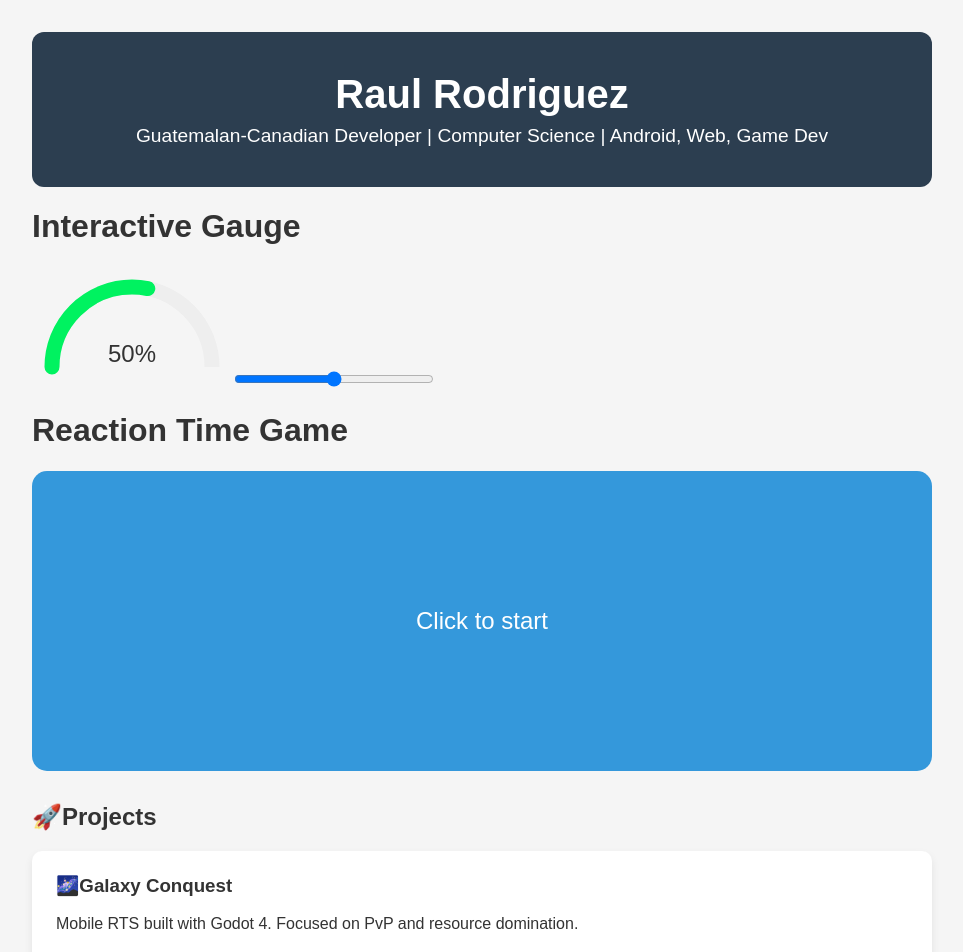
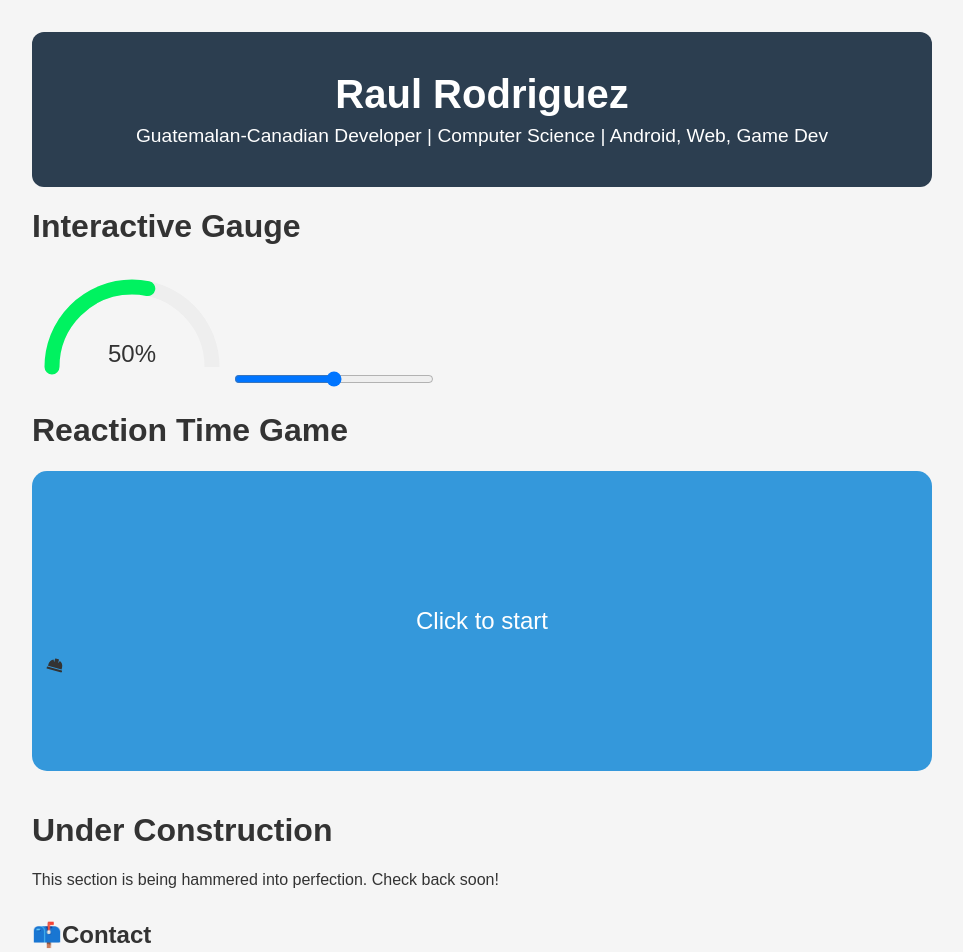
Before and after one commit to Raul-Rod/raul-rod.github.io, a React (Create React App) app: page / in a window 1280 px wide. Shown: the top 952 px of the page, without its empty margins (158-1121 px from the left). Built offline with nearby package versions, Linux system fonts and the light colour scheme.

Commit message:
UnderConstruction added to components

```diff
--- a/package.json
+++ b/package.json
@@ -8,8 +8,11 @@
     "@testing-library/jest-dom": "^6.6.3",
     "@testing-library/react": "^16.3.0",
     "@testing-library/user-event": "^13.5.0",
+    "framer-motion": "^12.9.4",
     "react": "^19.1.0",
     "react-dom": "^19.1.0",
+    "react-helmet": "^6.1.0",
+    "react-icons": "^5.5.0",
     "react-scripts": "5.0.1",
     "web-vitals": "^2.1.4"
   },
--- a/src/App.js
+++ b/src/App.js
@@ -1,6 +1,7 @@
 import React, { useState } from 'react';
 import Gauge from './components/Gauge';
 import ReactionGame from './components/ReactionGame';
+import UnderConstruction from './components/UnderConstruction';
 import './App.css';
 
 
@@ -28,19 +29,9 @@ function App() {
       <h1>Reaction Time Game</h1>
       <ReactionGame />
 
-      <section className="section">
-        <h2>🚀Projects</h2>
-        <div className="projects">
-          <div className="project-card">
-            <h3>🌌Galaxy Conquest</h3>
-            <p>Mobile RTS built with Godot 4. Focused on PvP and resource domination.</p>
-          </div>
-          <div className="project-card">
-            <h3>🌐Responsive Web Portfolio</h3>
-            <p>Personal site built with HTML, CSS, JavaScript, and PHP.</p>
-          </div>
-        </div>
-      </section>
+      <UnderConstruction />
+
+
 
       <section className="section">
         <h2>📫Contact</h2>
--- /dev/null
+++ b/src/components/UnderConstruction.js
@@ -0,0 +1,48 @@
+import { useEffect, useState } from "react";
+import { motion } from "framer-motion";
+import { Helmet } from "react-helmet";
+import { FaWrench, FaHardHat, FaTools } from "react-icons/fa";
+
+export default function UnderConstruction() {
+  const [toolIndex, setToolIndex] = useState(0);
+  const tools = [<FaWrench />, <FaHardHat />, <FaTools />];
+
+  useEffect(() => {
+    const interval = setInterval(() => {
+      setToolIndex((prev) => (prev + 1) % tools.length);
+    }, 800);
+    return () => clearInterval(interval);
+  }, []);
+
+  return (
+    <div className="flex flex-col items-center justify-center h-full p-10">
+      <Helmet>
+        <title>Under Construction</title>
+      </Helmet>
+      <motion.div
+        initial={{ rotate: -15 }}
+        animate={{ rotate: 15 }}
+        transition={{ yoyo: Infinity, duration: 0.5 }}
+        className="text-yellow-500 text-7xl"
+      >
+        {tools[toolIndex]}
+      </motion.div>
+      <motion.h1
+        className="text-4xl font-bold mt-4 text-center"
+        initial={{ opacity: 0, y: 20 }}
+        animate={{ opacity: 1, y: 0 }}
+        transition={{ duration: 0.8 }}
+      >
+        Under Construction
+      </motion.h1>
+      <motion.p
+        className="mt-2 text-lg text-gray-500 text-center"
+        initial={{ opacity: 0 }}
+        animate={{ opacity: 1 }}
+        transition={{ delay: 0.8, duration: 1 }}
+      >
+        This section is being hammered into perfection. Check back soon!
+      </motion.p>
+    </div>
+  );
+}
```
Also changed, not shown: 1 other file (tests, documents, lock files or other folders).
